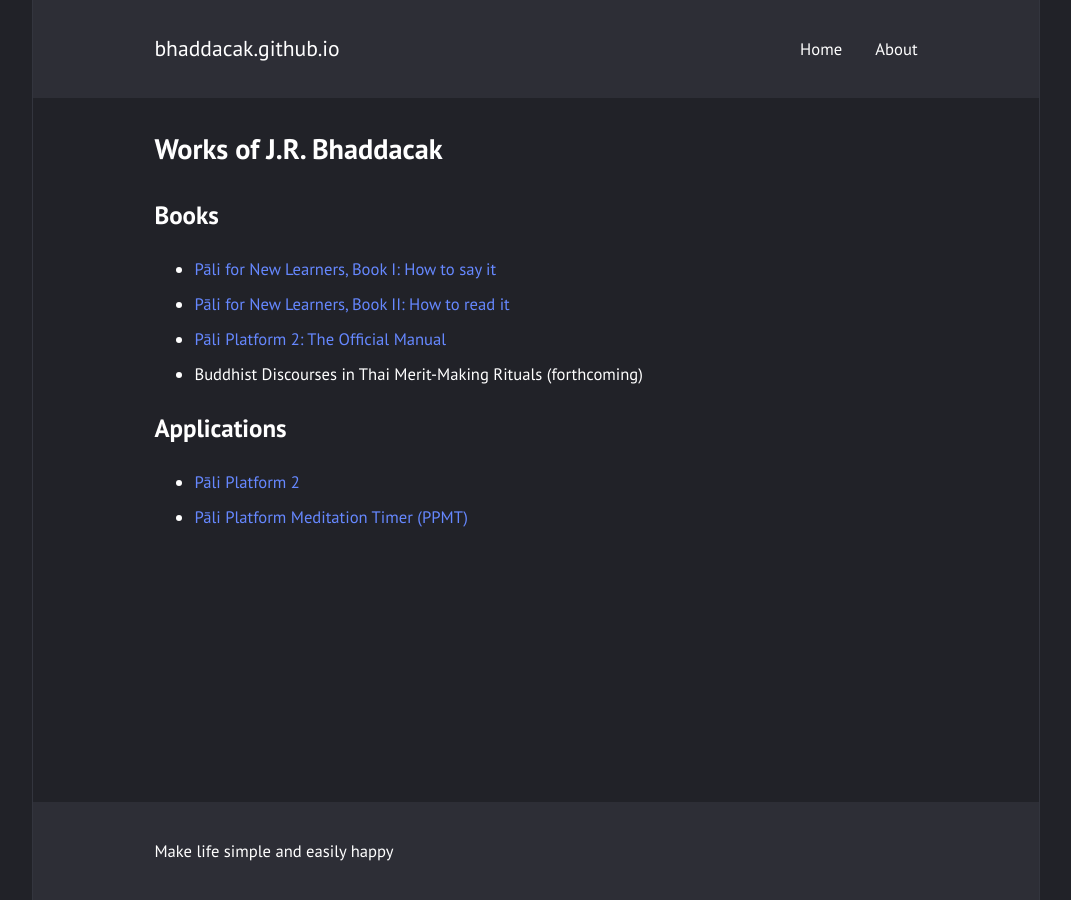
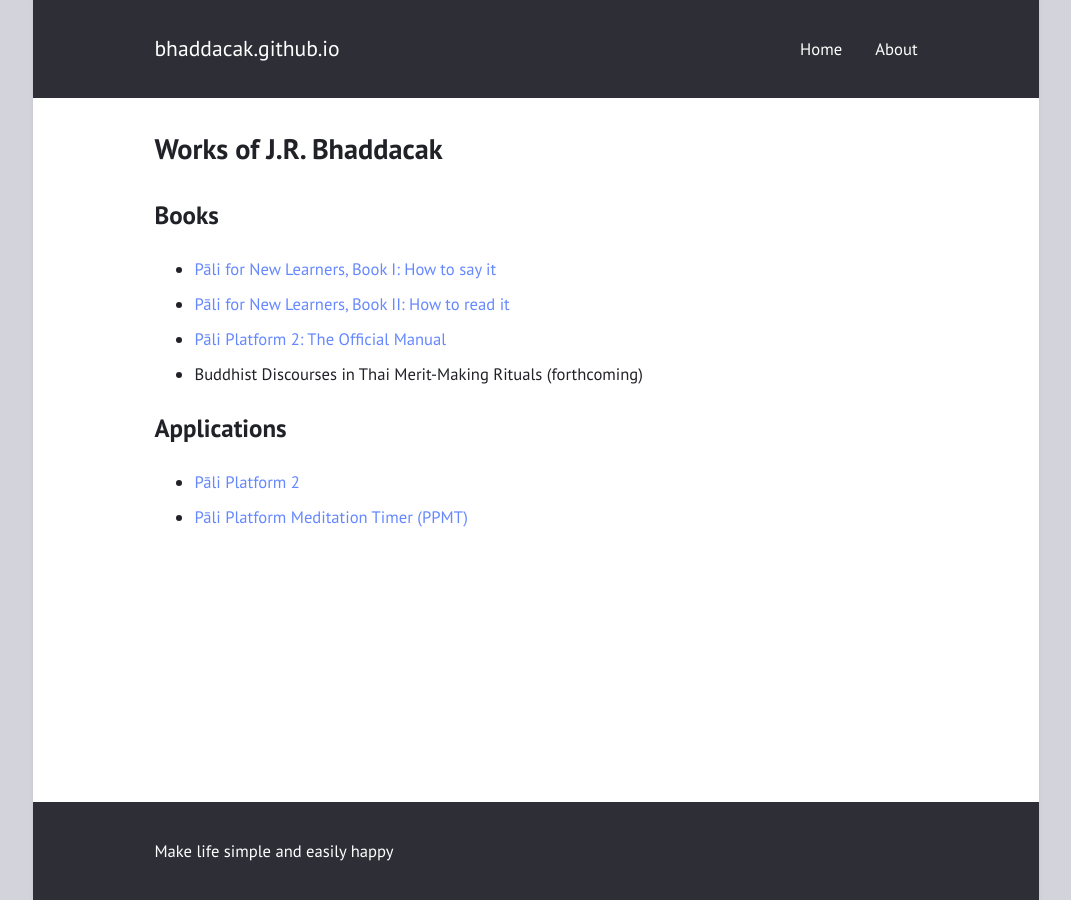
Before and after one commit to bhaddacak/bhaddacak.github.io, a Jekyll site: the page built from _pages/index.md, in a window 1280 px wide. Shown: the whole page, without its empty margins (104-1175 px from the left). Built offline with Jekyll 4.4.1, drawn with Linux system fonts in a browser that asks for light colours.

Commit message:
Revert to original color scheme

```diff
--- a/assets/css/frame.sass
+++ b/assets/css/frame.sass
@@ -4,13 +4,11 @@
 @import index, font, basic, layout, classes
 
 html
-  background: $dark
+  background: lighten($dark, 70%)
   padding: 0 calc(38% - 21em)
 
 body
-  background: $dark
-  color: $light
-  box-shadow: 0 0 0 1px lighten($dark, 8%)
+  box-shadow: 0 0 .3em lighten($dark, 65%)
 
 body > header, body > footer
   background: lighten($dark, 5%)
```
